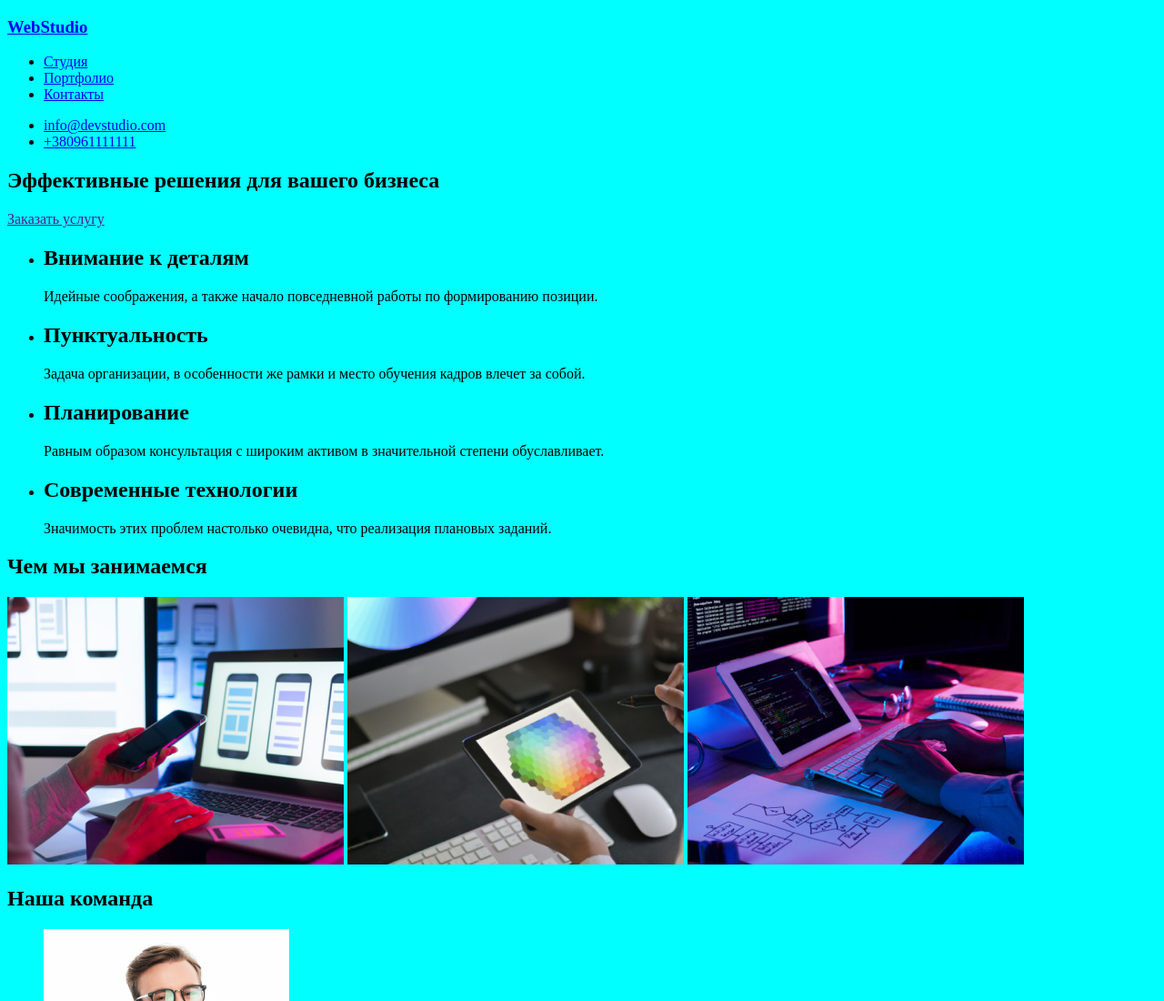
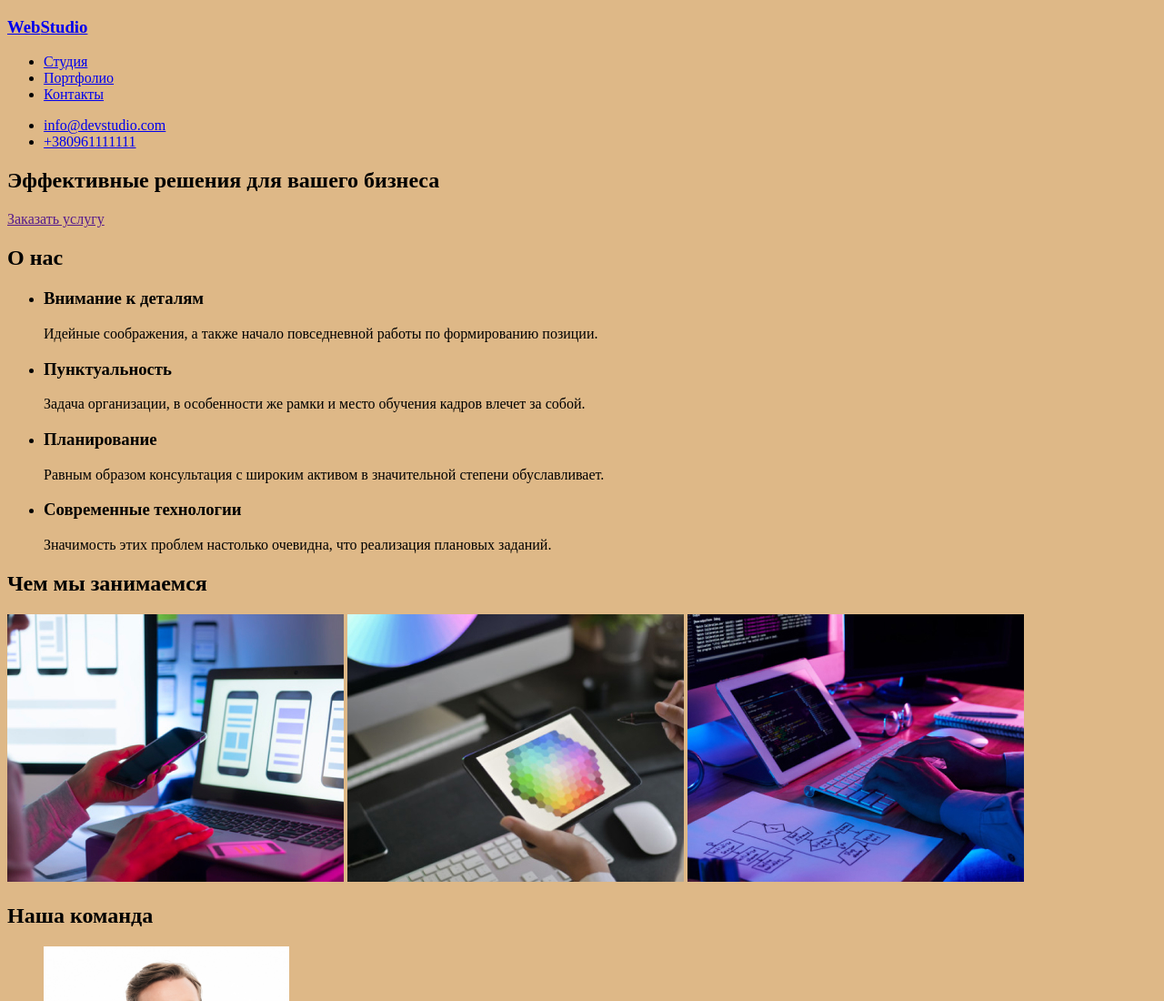
Before and after one commit to Rahmanov-Viusal/home-work1, a plain HTML site: page index.html in a window 1280 px wide. Shown: the top 1100 px of the page at 91% size. Drawn offline with Linux system fonts and the light colour scheme.

Commit message:
поменял заголовки

```diff
--- a/css/style.css
+++ b/css/style.css
@@ -1,3 +1,3 @@
 * {
-  background-color: aqua;
+  background-color: burlywood;
 }
--- a/index.html
+++ b/index.html
@@ -28,21 +28,22 @@
         </section>
     </div>
     <section>
+        <h2> О нас</h2>
         <ul>
             <li>
-                <h2>Внимание к деталям</h2>
+                <h3>Внимание к деталям</h3>
                 <p>Идейные соображения, а также начало повседневной работы по формированию позиции.</p>
             </li>
             <li>
-                <h2>Пунктуальность</h2>
+                <h3>Пунктуальность</h3>
                 <p>Задача организации, в особенности же рамки и место обучения кадров влечет за собой.</p>
             </li>
             <li>
-                <h2>Планирование</h2>
+                <h3>Планирование</h3>
                 <p>Равным образом консультация с широким активом в значительной степени обуславливает.</p>
             </li>
             <li>
-                <h2>Современные технологии</h2>
+                <h3>Современные технологии</h3>
                 <p>Значимость этих проблем настолько очевидна, что реализация плановых заданий.</p>
             </li>
         </ul>
```
